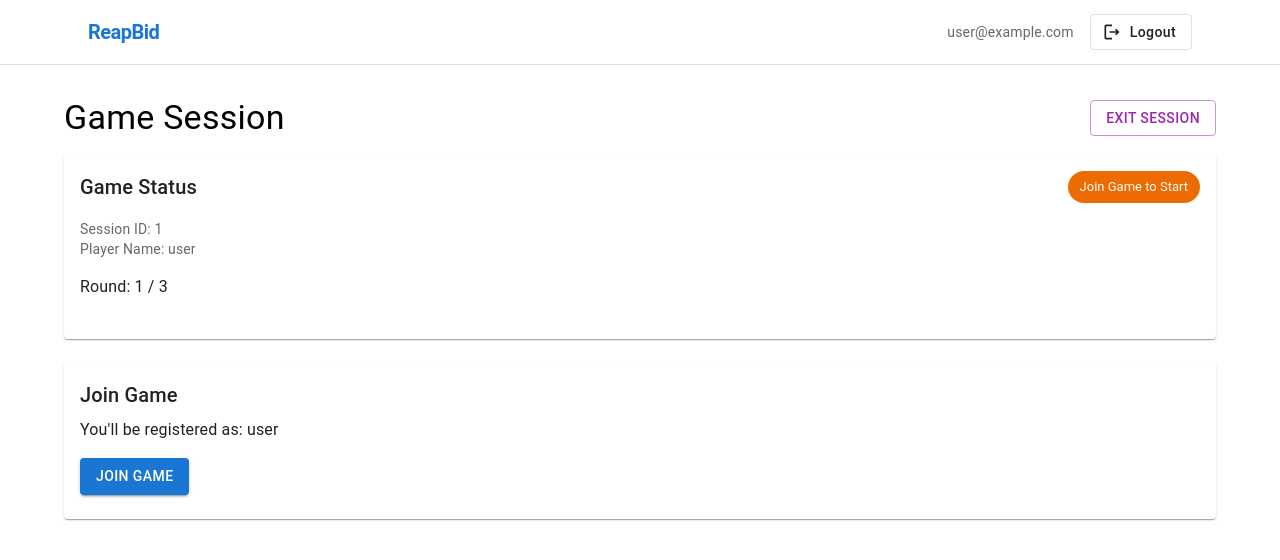
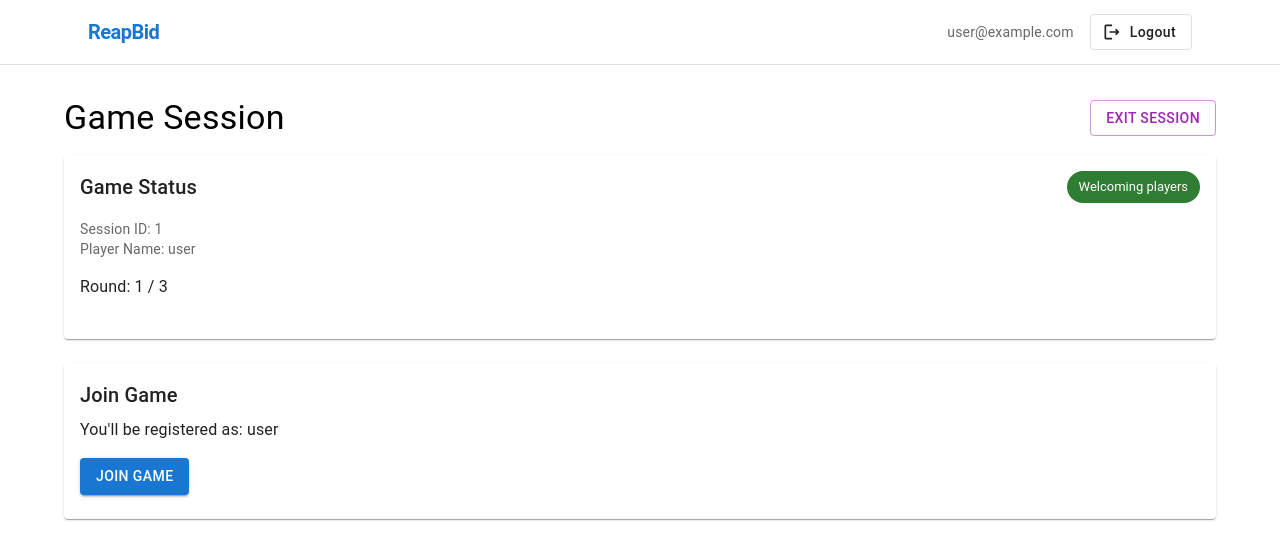
Before and after one commit to htansetiawan/reapbid, a React (Create React App) app: page /play in a window 1280 px wide. Shown: the top 560 px of the page. Built offline with nearby package versions, Linux system fonts and the light colour scheme; no server answers; the database is empty; sample sign-in values are in the browser's storage.

Commit message:
Fixing PlayPage status and session status.

```diff
--- a/src/pages/PlayPage.tsx
+++ b/src/pages/PlayPage.tsx
@@ -77,30 +77,18 @@ const PlayPage: React.FC = () => {
       return;
     }
 
-    const updateGameStatus = async () => {
-      try {
-        const storage = new SessionStorageAdapter(currentSessionId);
-        const state = await storage.getGameState();
-
-        if (!hasJoined) {
-          setGameStatus('Join Game to Start');
-        } else if (!state?.isActive) {
-          setGameStatus('Waiting for Admin to Start');
-        } else if (!state?.hasGameStarted) {
-          setGameStatus('Game Starting Soon');
-        } else if (state?.isEnded) {
-          setGameStatus('Game Ended');
-        } else {
-          setGameStatus('Game in Progress');
-        }
-      } catch (error) {
-        console.error('Error updating game status:', error);
-        setGameStatus('Error');
-      }
-    };
-
-    updateGameStatus();
-  }, [currentSessionId, hasJoined]);
+    if (!hasJoined) {
+      setGameStatus('Welcoming players');
+    } else if (gameState?.isEnded) {
+      setGameStatus('Final Results');
+    } else if (!gameState?.isActive) {
+      setGameStatus('Waiting for Admin to Start');
+    } else if (!gameState?.hasGameStarted) {
+      setGameStatus('Game Starting Soon');
+    } else {
+      setGameStatus('Bidding in Progress');
+    }
+  }, [currentSessionId, hasJoined, gameState]);
 
   // Check if player is already registered
   useEffect(() => {
--- a/src/storage/SessionStorageAdapter.ts
+++ b/src/storage/SessionStorageAdapter.ts
@@ -160,6 +160,10 @@ export class SessionStorageAdapter implements StorageAdapter {
         // Calculate total players from gameState.players
         const totalPlayers = session.gameState?.players ? Object.keys(session.gameState.players).length : 0;
 
+        // Log session status for debugging
+        console.log(`Session ${id} status:`, session.status);
+        console.log(`Session ${id} gameState.isEnded:`, session.gameState?.isEnded);
+
         return {
           id,
           name: session.name,
@@ -173,6 +177,7 @@ export class SessionStorageAdapter implements StorageAdapter {
         };
       });
     } catch (error) {
+      console.error('Error listing sessions:', error);
       return [];
     }
   }
@@ -187,10 +192,11 @@ export class SessionStorageAdapter implements StorageAdapter {
       }
 
       const session = snapshot.val();
-      const updates: any = {
-        status,
-        updatedAt: Date.now()
-      };
+      const updates: Record<string, any> = {};
+
+      // Update status at the root level
+      updates['status'] = status;
+      updates['updatedAt'] = Date.now();
 
       // If marking as completed and game state exists but isn't ended,
       // update both status and game state in one transaction
@@ -204,6 +210,7 @@ export class SessionStorageAdapter implements StorageAdapter {
       // Update everything in one transaction
       await update(sessionRef, updates);
     } catch (error) {
+      console.error('Error updating session status:', error);
       throw error;
     }
   }
```
